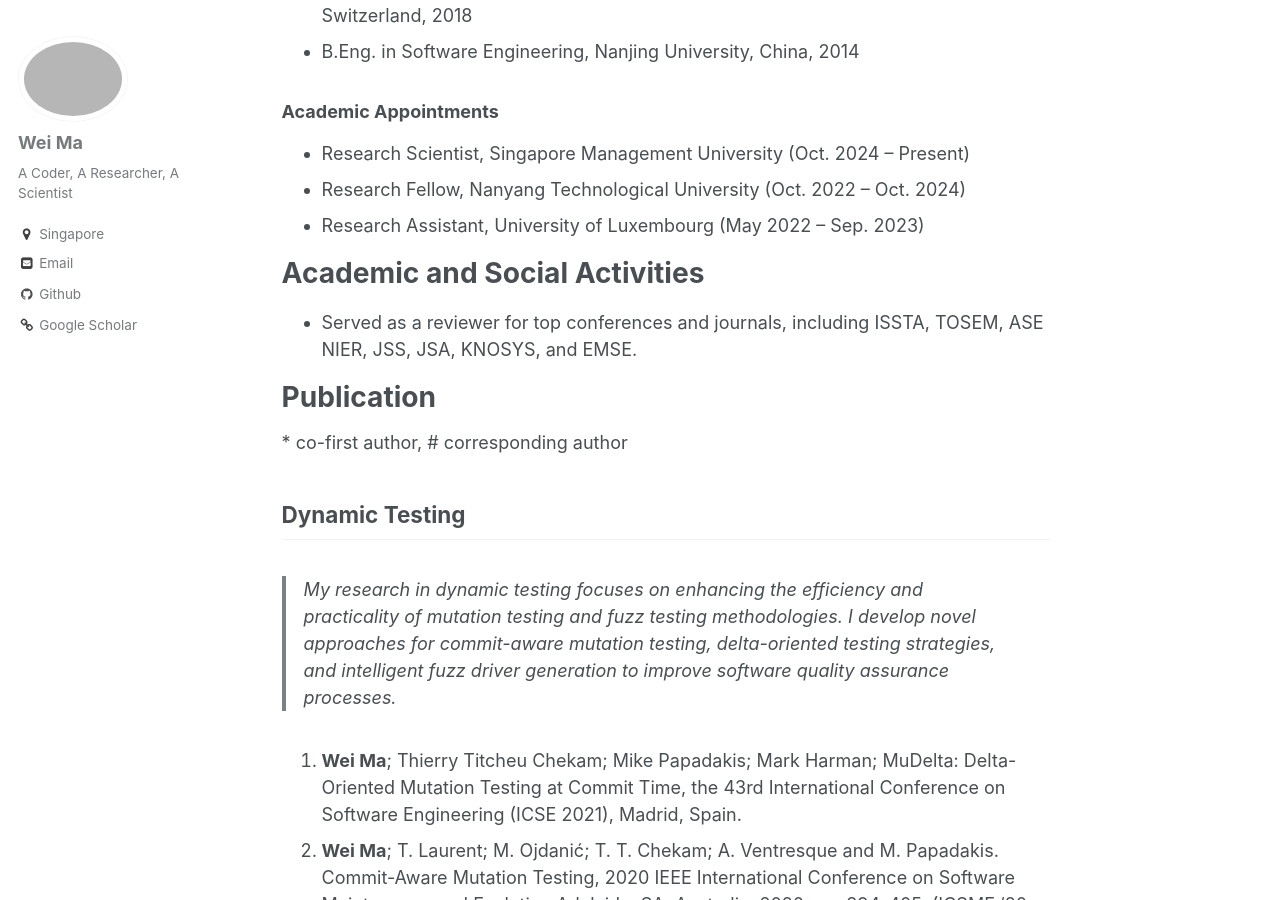
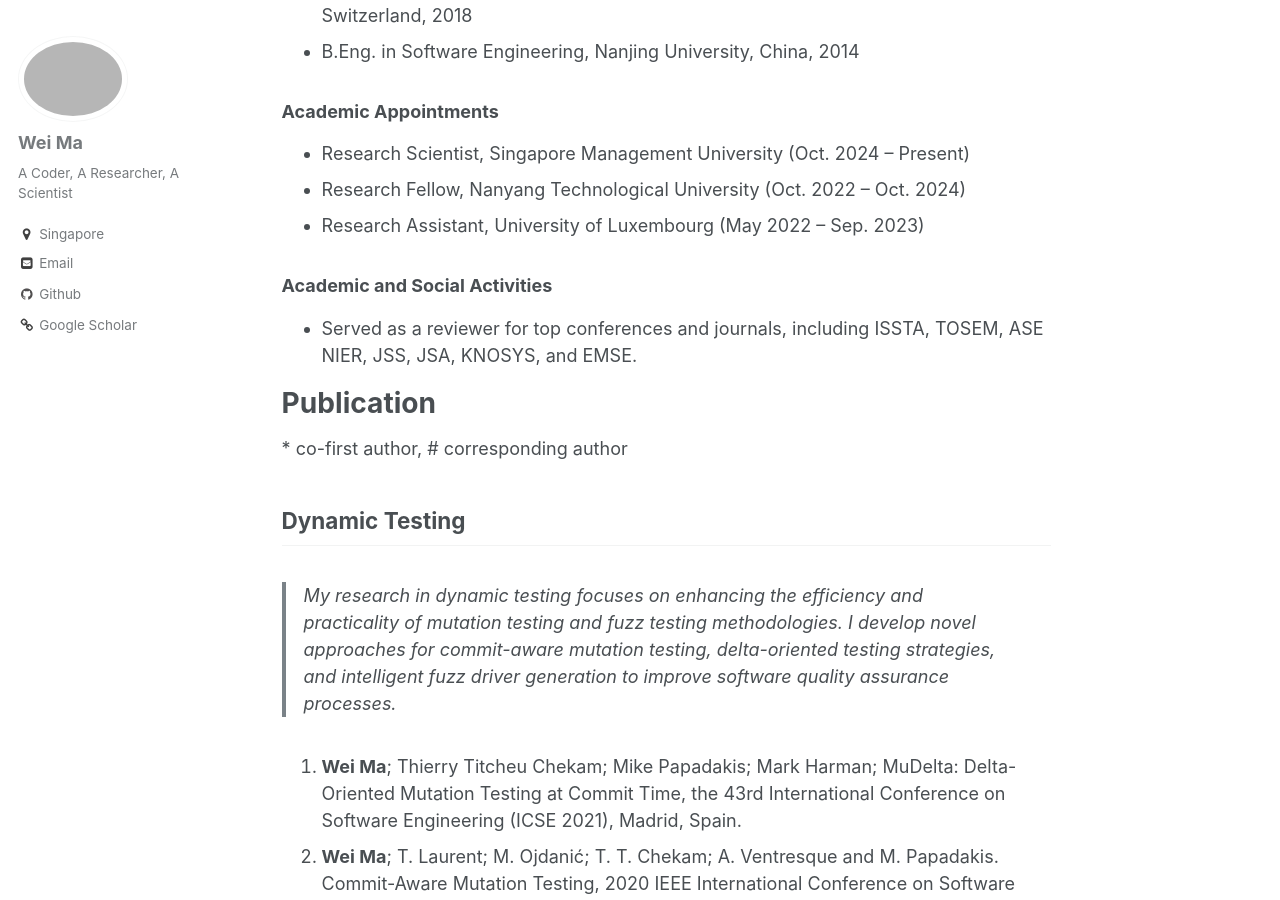
Before and after one commit to Marvinmw/weima, a Jekyll site: the page built from _pages/about.md, in a window 1280 px wide and 900 px high, scrolled down 1105 px. Built offline with Jekyll 4.4.1, drawn with Linux system fonts in a browser that asks for light colours.

Commit message:
publications

```diff
--- a/_pages/about.md
+++ b/_pages/about.md
@@ -40,7 +40,7 @@ Email: [weima@smu.edu.sg](mailto:weima@smu.edu.sg)
 - Research Fellow, Nanyang Technological University (Oct. 2022 – Oct. 2024)
 - Research Assistant, University of Luxembourg (May 2022 – Sep. 2023)
 
-# Academic and Social Activities
+### Academic and Social Activities
 
 * Served as a reviewer for top conferences and journals, including ISSTA, TOSEM, ASE NIER, JSS, JSA, KNOSYS, and EMSE.
 
```
